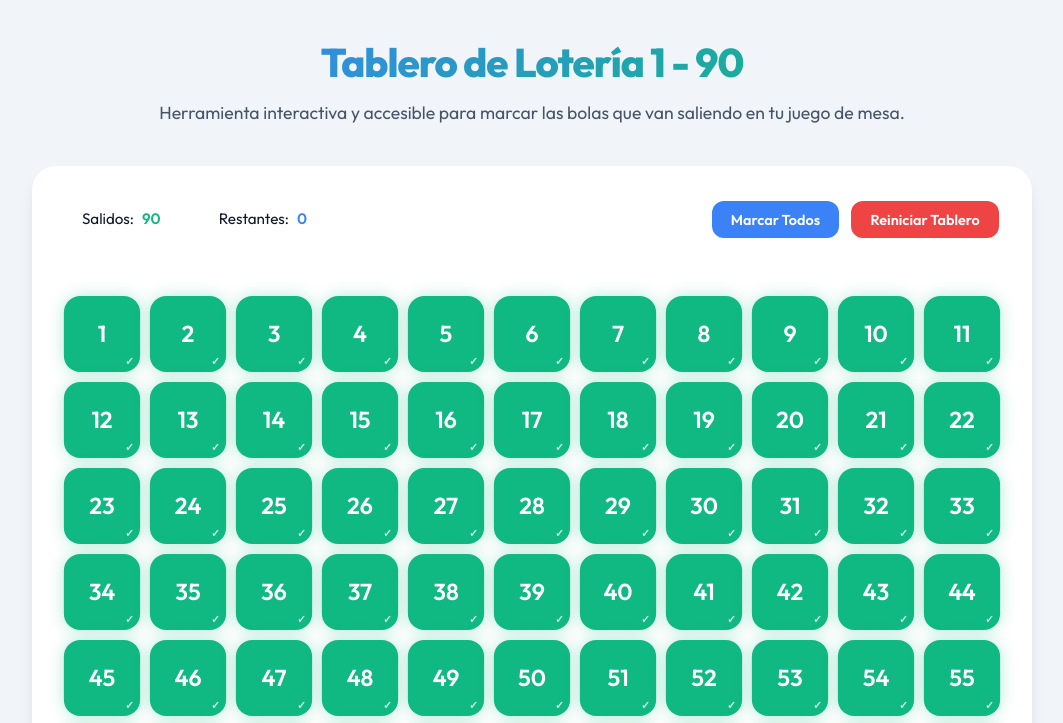
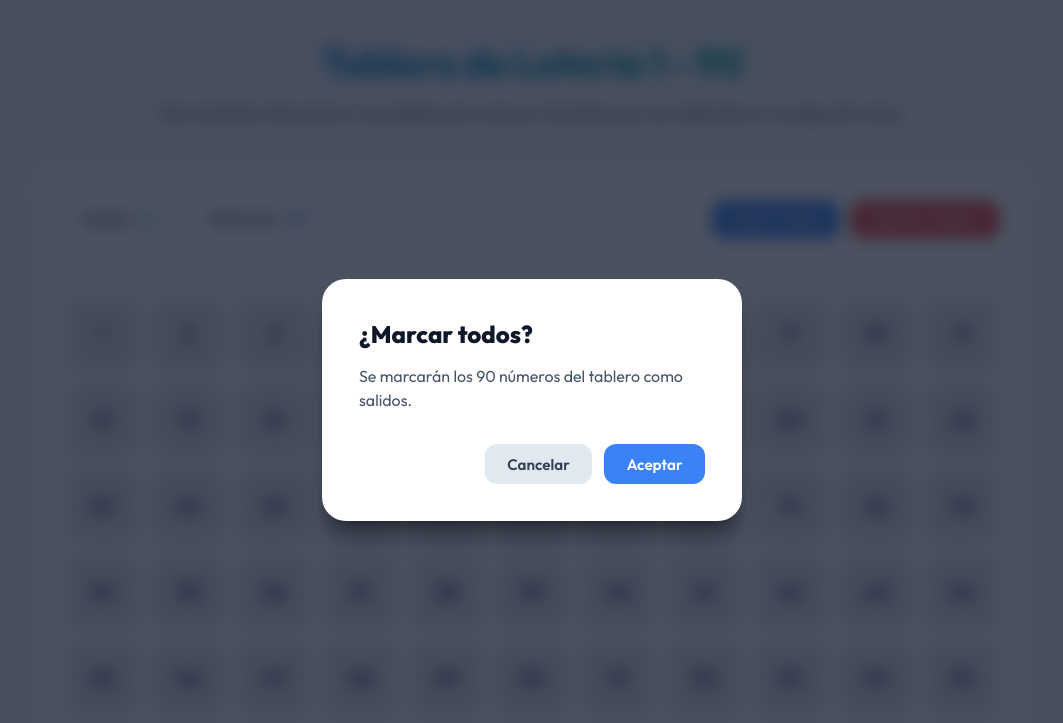
Before and after one commit to Julianste15/loteria, a website: page index.html in a window 1280 px wide. Both pictures are taken after a click on the button "Marcar Todos". Shown: the top 723 px of the page, without its empty margins (108-1171 px from the left). Drawn offline with Linux system fonts and the light colour scheme.

Commit message:
feat: implementar modal de confirmación premium personalizado para reiniciar y marcar todos

```diff
--- a/css/estilo.css
+++ b/css/estilo.css
@@ -325,3 +325,79 @@ footer a:hover {
     border-radius: 10px;
   }
 }
+
+/* --- Modal de Confirmación Personalizado --- */
+.modal {
+  position: fixed;
+  top: 0;
+  left: 0;
+  width: 100%;
+  height: 100%;
+  background-color: rgba(15, 23, 42, 0.75);
+  backdrop-filter: blur(8px);
+  -webkit-backdrop-filter: blur(8px);
+  display: flex;
+  align-items: center;
+  justify-content: center;
+  z-index: 1000;
+  opacity: 0;
+  pointer-events: none;
+  transition: opacity 0.22s cubic-bezier(0.4, 0, 0.2, 1);
+}
+
+.modal.active {
+  opacity: 1;
+  pointer-events: auto;
+}
+
+.modal-content {
+  background-color: var(--bg-secondary);
+  border: 1px solid rgba(255, 255, 255, 0.08);
+  border-radius: 24px;
+  padding: 2.25rem;
+  max-width: 420px;
+  width: 90%;
+  box-shadow: 0 20px 25px -5px rgb(0 0 0 / 0.3), 0 8px 10px -6px rgb(0 0 0 / 0.3);
+  transform: scale(0.92);
+  transition: transform 0.22s cubic-bezier(0.34, 1.56, 0.64, 1);
+  text-align: left;
+}
+
+.modal.active .modal-content {
+  transform: scale(1);
+}
+
+.modal-title {
+  font-size: 1.5rem;
+  font-weight: 700;
+  margin-bottom: 0.75rem;
+  color: var(--text-primary);
+}
+
+.modal-message {
+  font-size: 1rem;
+  color: var(--text-secondary);
+  margin-bottom: 2rem;
+  line-height: 1.5;
+}
+
+.modal-actions {
+  display: flex;
+  justify-content: flex-end;
+  gap: 0.75rem;
+}
+
+.modal-actions .btn {
+  font-size: 0.95rem;
+  padding: 0.65rem 1.4rem;
+}
+
+#btn-modal-cancel {
+  background-color: var(--ficha-no-salida);
+  color: var(--ficha-no-salida-texto);
+}
+
+#btn-modal-cancel:hover {
+  background-color: var(--ficha-no-salida-hover);
+  transform: translateY(-1px);
+}
--- a/index.html
+++ b/index.html
@@ -279,6 +279,18 @@
     <p>Hecho con HTML5, CSS Grid y JavaScript Vanilla. Funciona 100% offline y almacena localmente tus datos en el dispositivo.</p>
   </footer>
 
+  <!-- Modal de Confirmación Personalizado -->
+  <div id="custom-confirm-modal" class="modal" aria-hidden="true" role="dialog" aria-labelledby="modal-title" aria-describedby="modal-message">
+    <div class="modal-content">
+      <h2 id="modal-title" class="modal-title">¿Confirmar acción?</h2>
+      <p id="modal-message" class="modal-message">Descripción de la acción</p>
+      <div class="modal-actions">
+        <button id="btn-modal-cancel" class="btn" aria-label="Cancelar la acción">Cancelar</button>
+        <button id="btn-modal-confirm" class="btn" aria-label="Confirmar la acción e iniciar">Confirmar</button>
+      </div>
+    </div>
+  </div>
+
   <!-- JS Principal -->
   <script src="js/tablero.js" defer></script>
 </body>
--- a/js/tablero.js
+++ b/js/tablero.js
@@ -5,8 +5,16 @@ document.addEventListener('DOMContentLoaded', () => {
   const valSalidos = document.getElementById('val-salidos');
   const valRestantes = document.getElementById('val-restantes');
 
+  // Modal de confirmación personalizado
+  const modal = document.getElementById('custom-confirm-modal');
+  const modalTitle = document.getElementById('modal-title');
+  const modalMessage = document.getElementById('modal-message');
+  const btnModalConfirm = document.getElementById('btn-modal-confirm');
+  const btnModalCancel = document.getElementById('btn-modal-cancel');
+
   const TOTAL_NUMEROS = 90;
   let numerosMarcados = [];
+  let callbackConfirmacion = null;
 
   // 1. Cargar estado inicial desde localStorage
   try {
@@ -75,24 +83,81 @@ document.addEventListener('DOMContentLoaded', () => {
     actualizarEstadisticas();
   });
 
-  // 5. Botón Reiniciar
+  // --- Lógica del Modal de Confirmación ---
+  const abrirConfirmacion = (titulo, mensaje, accion, esPeligroso = false) => {
+    modalTitle.textContent = titulo;
+    modalMessage.textContent = mensaje;
+    callbackConfirmacion = accion;
+
+    if (esPeligroso) {
+      btnModalConfirm.className = 'btn btn-danger';
+      btnModalConfirm.textContent = 'Confirmar';
+    } else {
+      btnModalConfirm.className = 'btn btn-primary';
+      btnModalConfirm.textContent = 'Aceptar';
+    }
+
+    modal.classList.add('active');
+    modal.setAttribute('aria-hidden', 'false');
+    btnModalConfirm.focus();
+  };
+
+  const cerrarConfirmacion = () => {
+    modal.classList.remove('active');
+    modal.setAttribute('aria-hidden', 'true');
+    callbackConfirmacion = null;
+  };
+
+  btnModalConfirm.addEventListener('click', () => {
+    if (callbackConfirmacion) callbackConfirmacion();
+    cerrarConfirmacion();
+  });
+
+  btnModalCancel.addEventListener('click', cerrarConfirmacion);
+
+  // Cerrar al hacer clic fuera del modal
+  modal.addEventListener('click', (e) => {
+    if (e.target === modal) cerrarConfirmacion();
+  });
+
+  // Cerrar con tecla Escape
+  document.addEventListener('keydown', (e) => {
+    if (e.key === 'Escape' && modal.classList.contains('active')) {
+      cerrarConfirmacion();
+    }
+  });
+
+  // 5. Botón Reiniciar con Modal Personalizado
   btnReiniciar.addEventListener('click', () => {
     if (numerosMarcados.length === 0) return;
 
-    const confirmar = confirm('¿Estás seguro de que deseas reiniciar todo el tablero?');
-    if (confirmar) {
+    abrirConfirmacion(
+      '¿Reiniciar tablero?',
+      'Esta acción vaciará por completo el tablero y el almacenamiento local.',
+      () => {
         numerosMarcados = [];
         localStorage.removeItem('numerosMarcados');
         restaurarEstadoTablero();
-    }
+      },
+      true // Acción de peligro
+    );
   });
 
-  // 6. Botón Seleccionar Todos (Útil para pruebas rápidas)
+  // 6. Botón Seleccionar Todos con Modal Personalizado
   if (btnSeleccionarTodos) {
     btnSeleccionarTodos.addEventListener('click', () => {
+      if (numerosMarcados.length === TOTAL_NUMEROS) return;
+
+      abrirConfirmacion(
+        '¿Marcar todos?',
+        'Se marcarán los 90 números del tablero como salidos.',
+        () => {
           numerosMarcados = Array.from({ length: TOTAL_NUMEROS }, (_, i) => i + 1);
           localStorage.setItem('numerosMarcados', JSON.stringify(numerosMarcados));
           restaurarEstadoTablero();
+        },
+        false // Acción normal
+      );
     });
   }
 
```
Also changed, not shown: build.js (+12 -0 lines). Lines whose indentation alone changed are shown as unchanged.
